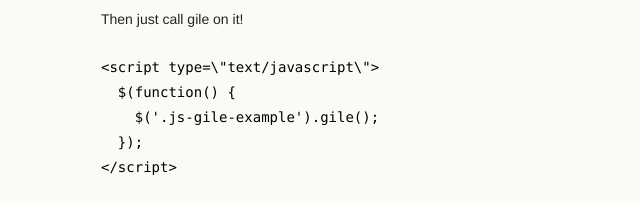
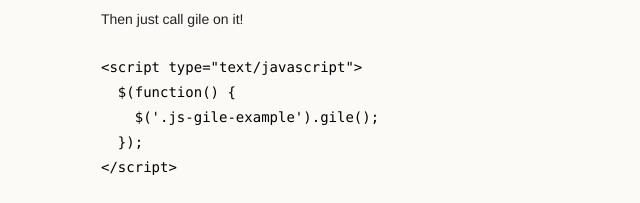
Before and after one commit to ttacon/gile, a plain HTML site: page index.html in a window 1280 px wide. Shown: the part 597-800 px from the top of the page, 209-849 px from the left. Drawn offline with Linux system fonts and the light colour scheme.

Commit message:
Remove original escaping from jekyll

```diff
--- a/index.html
+++ b/index.html
@@ -58,7 +58,7 @@
 
 <p>Then just call gile on it!</p>
 <code>
-      &lt;script type=\"text/javascript\"&gt;<br>
+      &lt;script type="text/javascript"&gt;<br>
       &nbsp;&nbsp;$(function() {<br>
       &nbsp;&nbsp;&nbsp;&nbsp;$('.js-gile-example').gile();<br>
       &nbsp;&nbsp;});<br>
```
